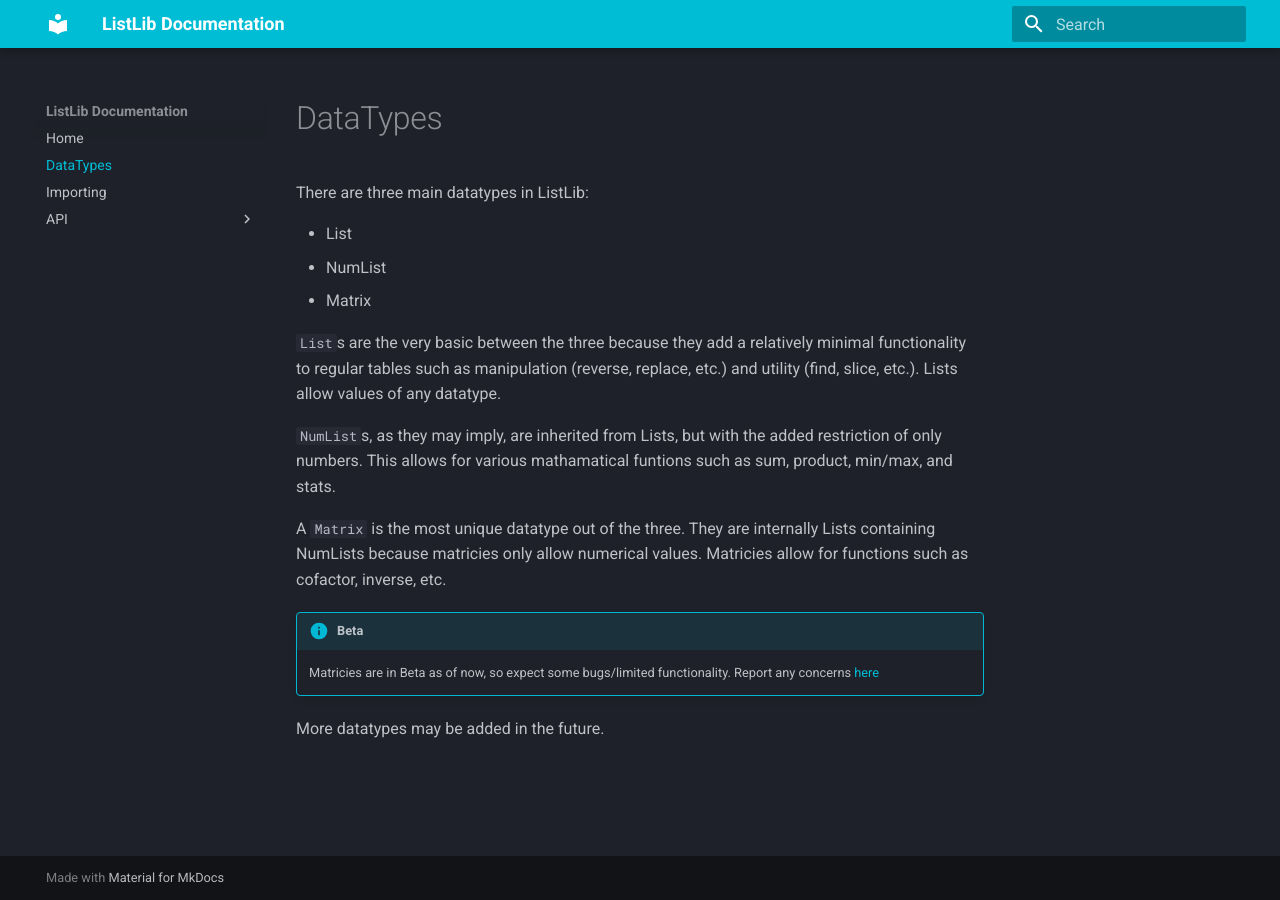
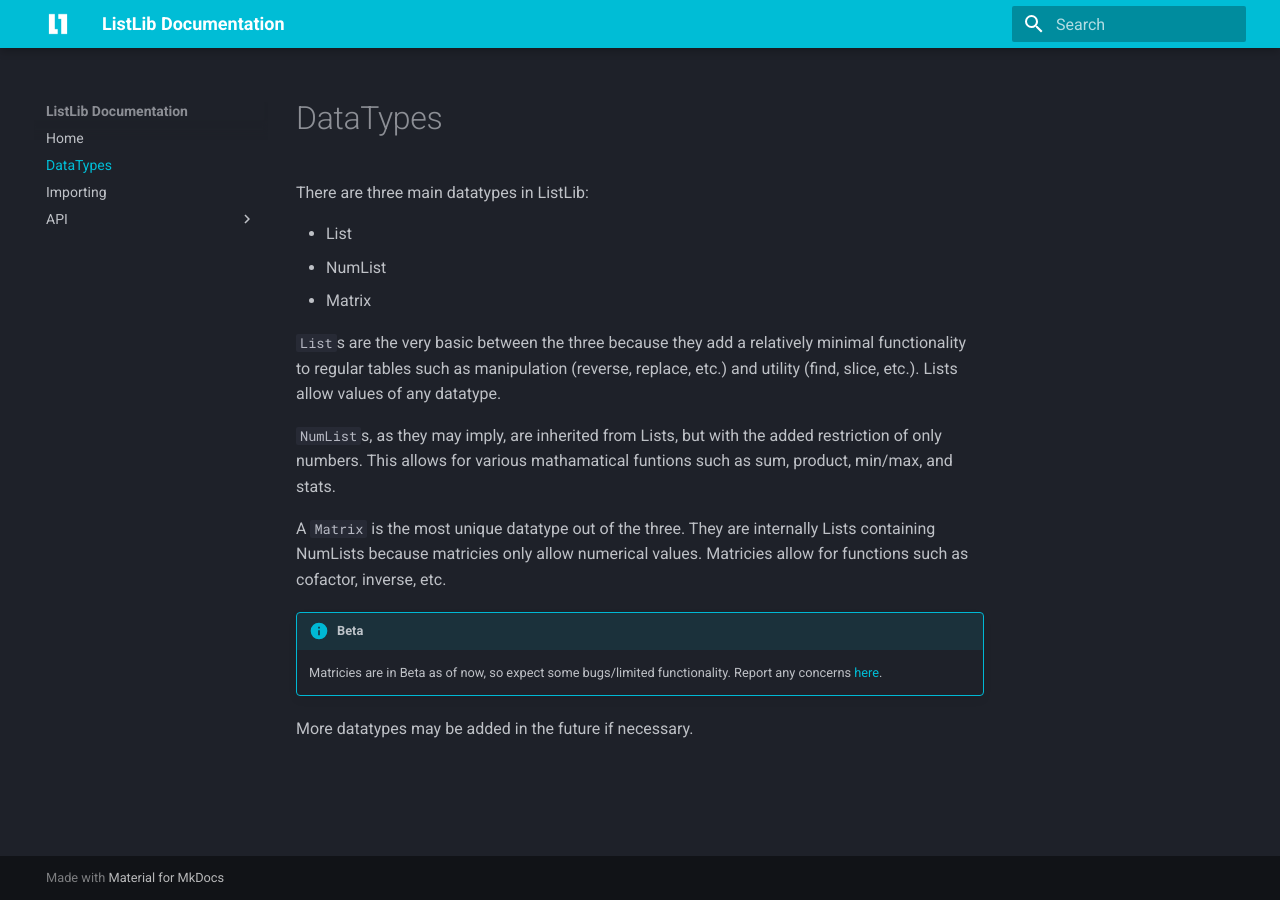
Before and after one commit to krishpatel2067/ListLib, an MkDocs documentation site: the page built from docs/dtypes.md, in a window 1280 px wide. Built offline with MkDocs 1.6.1 and Material for MkDocs 9.7.7, drawn with Linux system fonts in a browser that asks for light colours.

Commit message:
icon + dtype, import notes

```diff
--- a/docs/dtypes.md
+++ b/docs/dtypes.md
@@ -13,6 +13,6 @@
 A `Matrix` is the most unique datatype out of the three. They are internally Lists containing NumLists because matricies only allow numerical values. Matricies allow for functions such as cofactor, inverse, etc.
 
 !!! info "Beta"
-    Matricies are in Beta as of now, so expect some bugs/limited functionality. Report any concerns [here](https://devforum.roblox.com/t/greetings/164871?u=thecarbyneuniverse "ListLib Official Release Post")
+    Matricies are in Beta as of now, so expect some bugs/limited functionality. Report any concerns [here](https://devforum.roblox.com/t/greetings/164871?u=thecarbyneuniverse "ListLib Official Release Post").
 
-More datatypes may be added in the future.
+More datatypes may be added in the future if necessary.
--- a/mkdocs.yml
+++ b/mkdocs.yml
@@ -1,10 +1,16 @@
 site_name: ListLib Documentation
 theme:
   name: material
+  logo: ListLib_Icon.png
+  favicon: ListLib_Icon.png
+  font:
+    code: Roboto Mono
   palette:
     scheme: slate
     primary: cyan
     accent: cyan
+  features:
+
 markdown_extensions:
   - admonition
   - pymdownx.details
```
Also changed, not shown: docs/import.md (+3 -0 lines), docs/ListLib_Icon.png (added).
